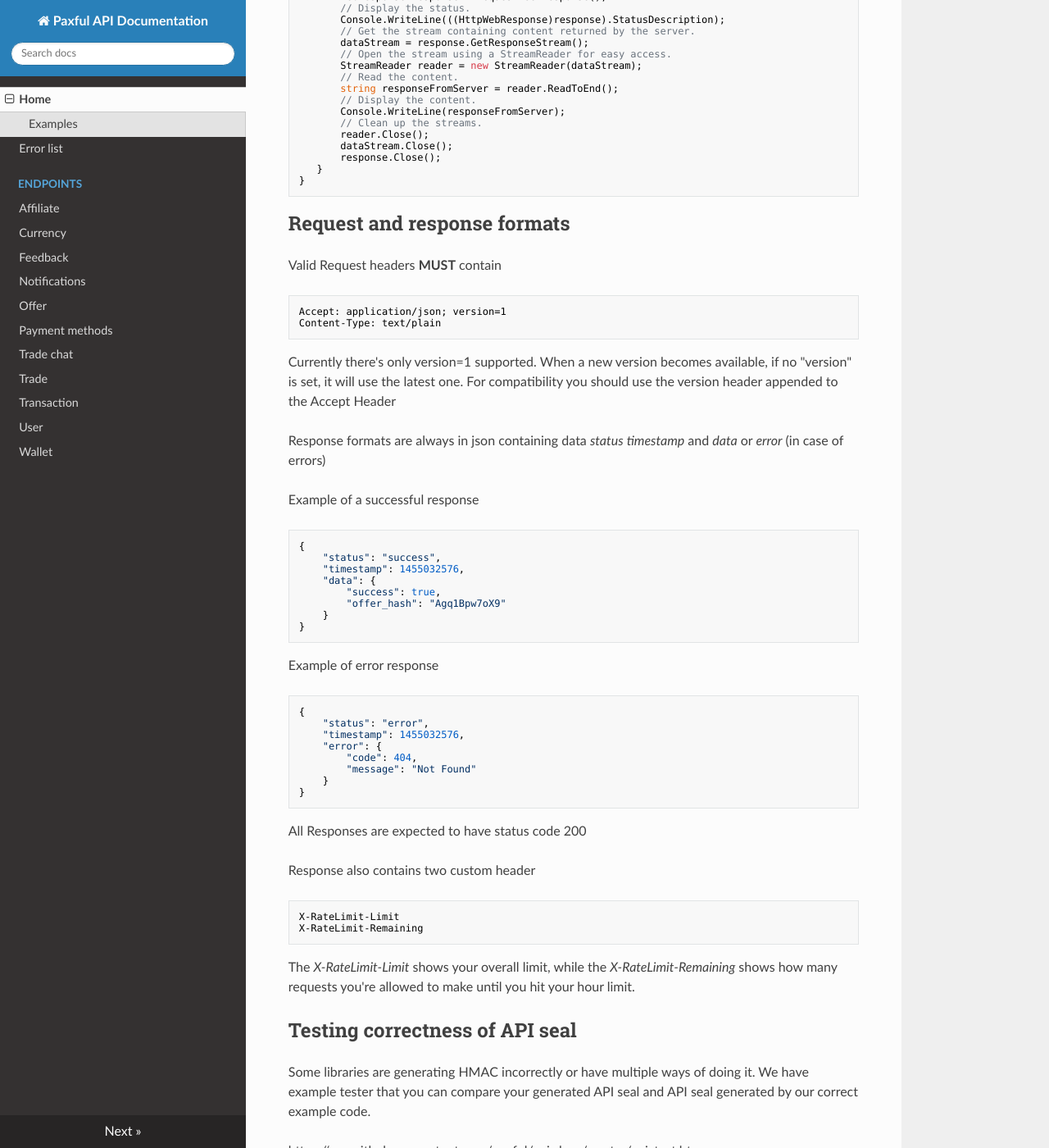
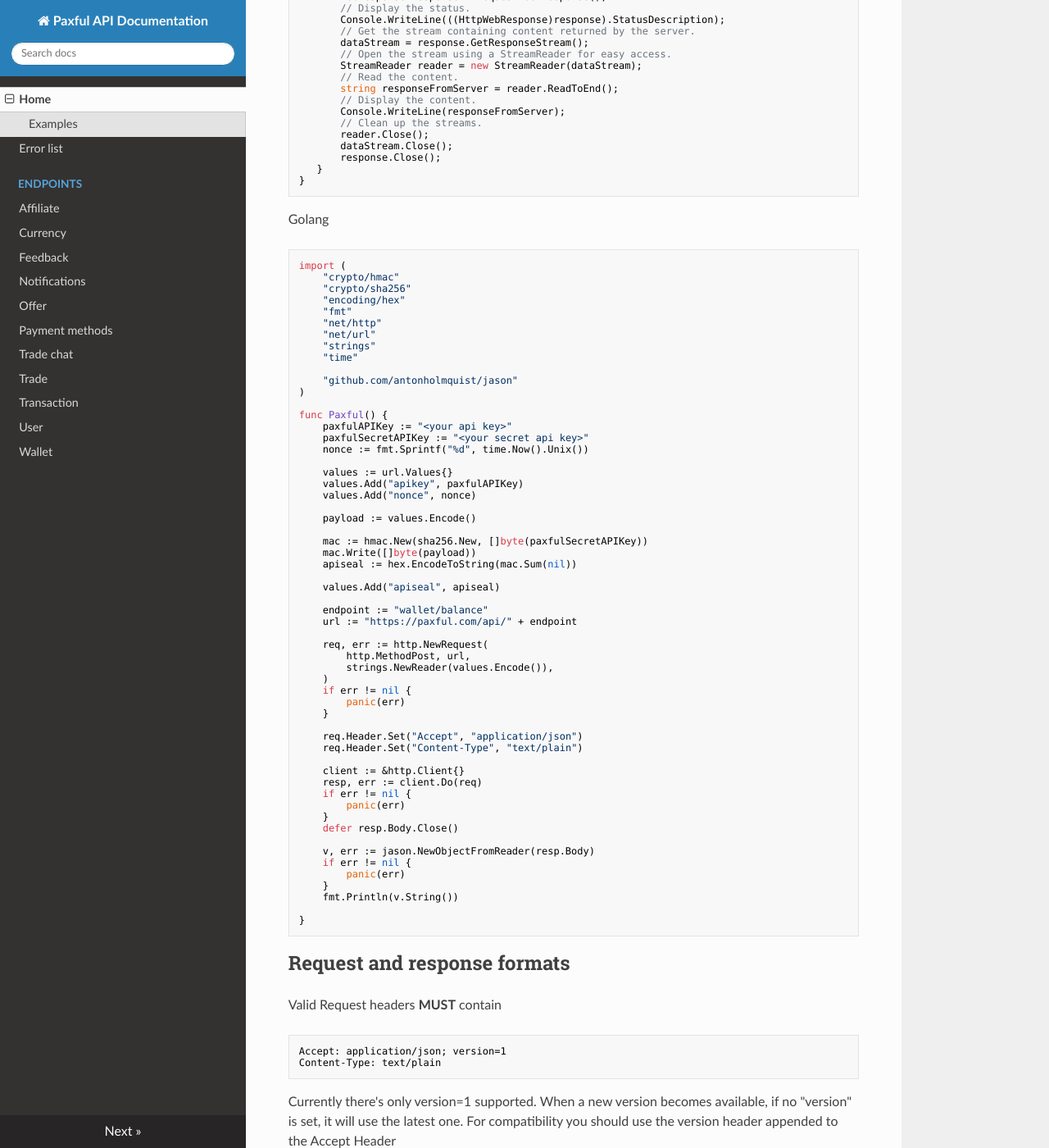
Before and after one commit to paxful/api-docs, an MkDocs documentation site: the page built from docs/index.md, in a window 1280 px wide and 1400 px high, scrolled down 3132 px. Shown: the whole window at 82% size. Built offline with MkDocs 1.6.1, drawn with Linux system fonts in a browser that asks for light colours; nearby versions of some CDN libraries.

Commit message:
modified index.md to add an authentification example for golang

````diff
--- a/docs/index.md
+++ b/docs/index.md
@@ -205,6 +205,68 @@ public class WebRequestPost
 }
 ```
 
+Golang
+```Go
+import (
+	"crypto/hmac"
+	"crypto/sha256"
+	"encoding/hex"
+	"fmt"
+	"net/http"
+	"net/url"
+	"strings"
+	"time"
+
+	"github.com/antonholmquist/jason"
+)
+
+func Paxful() {
+	paxfulAPIKey := "<your api key>"
+	paxfulSecretAPIKey := "<your secret api key>"
+	nonce := fmt.Sprintf("%d", time.Now().Unix())
+
+	values := url.Values{}
+	values.Add("apikey", paxfulAPIKey)
+	values.Add("nonce", nonce)
+
+	payload := values.Encode()
+
+	mac := hmac.New(sha256.New, []byte(paxfulSecretAPIKey))
+	mac.Write([]byte(payload))
+	apiseal := hex.EncodeToString(mac.Sum(nil))
+
+	values.Add("apiseal", apiseal)
+
+	endpoint := "wallet/balance"
+	url := "https://paxful.com/api/" + endpoint
+
+	req, err := http.NewRequest(
+		http.MethodPost, url,
+		strings.NewReader(values.Encode()),
+	)
+	if err != nil {
+		panic(err)
+	}
+
+	req.Header.Set("Accept", "application/json")
+	req.Header.Set("Content-Type", "text/plain")
+
+	client := &http.Client{}
+	resp, err := client.Do(req)
+	if err != nil {
+		panic(err)
+	}
+	defer resp.Body.Close()
+
+	v, err := jason.NewObjectFromReader(resp.Body)
+	if err != nil {
+		panic(err)
+	}
+	fmt.Println(v.String())
+
+}
+```
+
 ##Request and response formats
 
 Valid Request headers **MUST** contain
````
